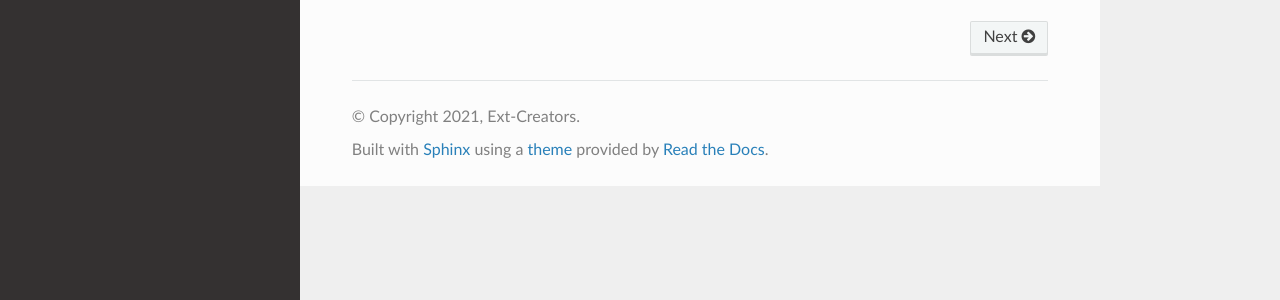
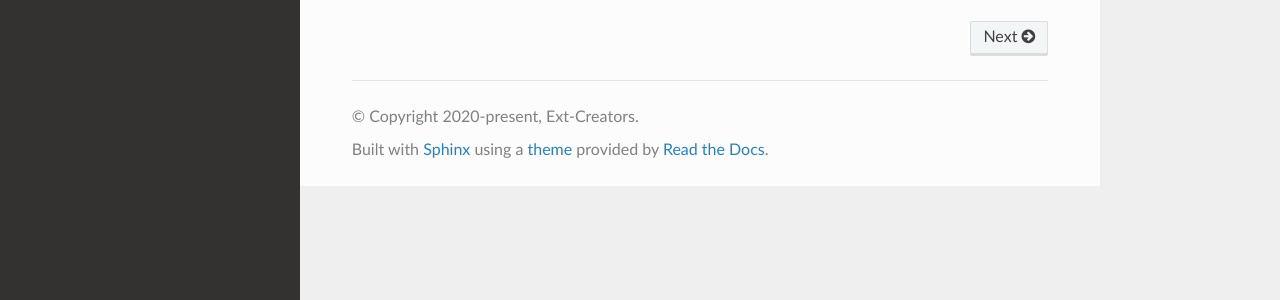
Before and after one commit to Ext-Creators/discord-ext-ipc, a Sphinx documentation site: the page built from docs/index.rst, in a window 1280 px wide. Shown: the part 524-824 px from the top of the page. Built offline with Sphinx 7.4.7 and the Read the Docs theme 2.0.0, drawn with Linux system fonts in a browser that asks for light colours; the version number could not be read and is left out; some of the changed lines change nothing that is shown.

Commit message:
update sphinx configuration
should appease deployment

```diff
--- a/docs/conf.py
+++ b/docs/conf.py
@@ -1,13 +1,33 @@
 import re
 
 project = "discord-ext-ipc"
-copyright = "2021, Ext-Creators"
+copyright = "2020-present, Ext-Creators"
 author = "Ext-Creators"
 
+_version_regex = r"^version = ('|\")((?:[0-9]+\.)*[0-9]+(?:\.?([a-z]+)(?:\.?[0-9])?)?)\1$"
+
 with open("../discord/ext/ipc/__init__.py") as stream:
-    release = version = re.search(
-        r"^__version__\s*=\s*[\'\"]([^\'\"]*)[\'\"]", stream.read(), re.MULTILINE
-    ).group(1)
+    match = re.search(_version_regex, stream.read(), re.MULTILINE)
+
+version = match.group(2)
+
+if match.group(3) is not None:
+    try:
+        import subprocess
+
+        process = subprocess.Popen(["git", "rev-list", "--count", "HEAD"], stdout=subprocess.PIPE)
+        out, _ = process.communicate()
+        if out:
+            version += out.decode("utf-8").strip()
+
+        process = subprocess.Popen(["git", "rev-parse", "--short", "HEAD"], stdout=subprocess.PIPE)
+        out, _ = process.communicate()
+        if out:
+            version += "+g" + out.decode("utf-8").strip()
+    except (Exception) as e:
+        pass
+
+release = version
 
 
 extensions = [
@@ -19,9 +39,8 @@
 ]
 
 
-html_theme = "sphinx_rtd_theme"
+autodoc_typehints = "none"
 
-autodoc_typehints = "none"
 intersphinx_mapping = {
     "aiohttp": ("https://docs.aiohttp.org/en/stable/", None),
     "python": ("https://docs.python.org/3", None),
@@ -29,6 +48,7 @@
 }
 
 highlight_language = "python3"
+html_theme = "sphinx_rtd_theme"
 master_doc = "index"
 pygments_style = "friendly"
 source_suffix = ".rst"
```
